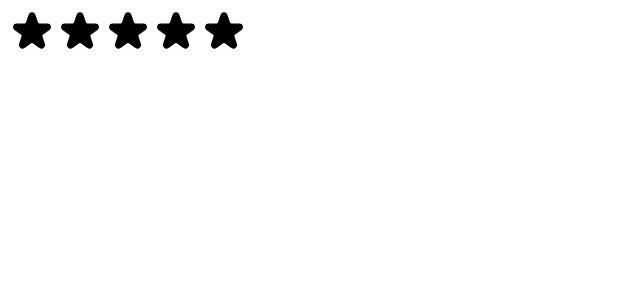
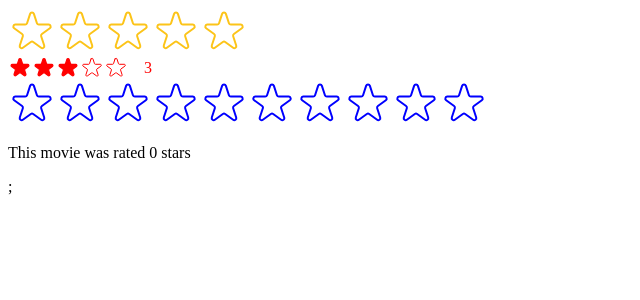
Before and after one commit to ortab123/07-usepopcorn, a React (Create React App) app: page / in a window 1280 px wide. Shown: the top 300 px of the page, without its empty margins (0-640 px from the left). Built offline with nearby package versions, Linux system fonts and the light colour scheme.

Commit message:
Refactor StarRating component to enhance functionality and improve rendering logic

```diff
--- a/src/StarRating.js
+++ b/src/StarRating.js
@@ -10,61 +10,92 @@
   display: "flex",
 };
 
+export default function StarRating({
+  maxRating = 5,
+  color = "#fcc419",
+  size = 48,
+  className = "",
+  messages = "",
+  defaultRating = 0,
+  onSetRating,
+}) {
+  const [rating, setRating] = useState(defaultRating);
+  const [tempRating, setTempRating] = useState(0);
+
+  function handleRating(rating) {
+    setRating(rating);
+    onSetRating(rating);
+  }
+
   const textStyle = {
     lineHeight: "1",
     margin: "0",
+    color,
+    fontSize: `${size / 1.5}px`,
   };
-
-export default function StarRating({ maxRating = 5 }) {
-  const [rating, setRating] = useState(0);
   return (
-    <div style={containerStyle}>
+    <div style={containerStyle} className={className}>
       <div style={starContainerStyle}>
         {Array.from({ length: maxRating }, (_, i) => (
-          <Star key={i} />
+          <Star
+            key={i}
+            full={tempRating ? tempRating >= i + 1 : rating >= i + 1}
+            onRate={() => handleRating(i + 1)}
+            onHoverIn={() => setTempRating(i + 1)}
+            onHoverOut={() => setTempRating(0)}
+            color={color}
+            size={size}
+          />
         ))}
       </div>
-      <p style={textStyle}>{rating || ""}</p>
+      <p style={textStyle}>
+        {messages.length === maxRating
+          ? messages[tempRating ? tempRating - 1 : rating - 1]
+          : tempRating || rating || ""}
+      </p>
     </div>
   );
 }
 
+function Star({ onRate, full, onHoverIn, onHoverOut, color, size }) {
   const starStyle = {
-  width: "48px",
-  height: "48px",
+    width: `${size}px`,
+    height: `${size}px`,
     display: "block",
     cursor: "pointer",
   };
-
-function Star() {
   return (
-    <span role="button" style={starStyle}>
+    <span
+      role="button"
+      style={starStyle}
+      onClick={onRate}
+      onMouseEnter={onHoverIn}
+      onMouseLeave={onHoverOut}
+    >
+      {full ? (
         <svg
           xmlns="http://www.w3.org/2000/svg"
           viewBox="0 0 20 20"
-        fill="#000"
-        stroke="#000"
+          fill={color}
+          stroke={color}
         >
           <path d="M9.049 2.927c.3-.921 1.603-.921 1.902 0l1.07 3.292a1 1 0 00.95.69h3.462c.969 0 1.371 1.24.588 1.81l-2.8 2.034a1 1 0 00-.364 1.118l1.07 3.292c.3.921-.755 1.688-1.54 1.118l-2.8-2.034a1 1 0 00-1.175 0l-2.8 2.034c-.784.57-1.838-.197-1.539-1.118l1.07-3.292a1 1 0 00-.364-1.118L2.98 8.72c-.783-.57-.38-1.81.588-1.81h3.461a1 1 0 00.951-.69l1.07-3.292z" />
         </svg>
+      ) : (
+        <svg
+          xmlns="http://www.w3.org/2000/svg"
+          fill="none"
+          viewBox="0 0 24 24"
+          stroke={color}
+        >
+          <path
+            strokeLinecap="round"
+            strokeLinejoin="round"
+            strokeWidth="{2}"
+            d="M11.049 2.927c.3-.921 1.603-.921 1.902 0l1.519 4.674a1 1 0 00.95.69h4.915c.969 0 1.371 1.24.588 1.81l-3.976 2.888a1 1 0 00-.363 1.118l1.518 4.674c.3.922-.755 1.688-1.538 1.118l-3.976-2.888a1 1 0 00-1.176 0l-3.976 2.888c-.783.57-1.838-.197-1.538-1.118l1.518-4.674a1 1 0 00-.363-1.118l-3.976-2.888c-.784-.57-.38-1.81.588-1.81h4.914a1 1 0 00.951-.69l1.519-4.674z"
+          />
+        </svg>
+      )}
     </span>
   );
 }
-
-// FULL STAR
-
-// EMPTY STAR
-
-// <svg
-//   xmlns="http://www.w3.org/2000/svg"
-//   fill="none"
-//   viewBox="0 0 24 24"
-//   stroke="#000"
-// >
-//   <path
-//     strokeLinecap="round"
-//     strokeLinejoin="round"
-//     strokeWidth="{2}"
-//     d="M11.049 2.927c.3-.921 1.603-.921 1.902 0l1.519 4.674a1 1 0 00.95.69h4.915c.969 0 1.371 1.24.588 1.81l-3.976 2.888a1 1 0 00-.363 1.118l1.518 4.674c.3.922-.755 1.688-1.538 1.118l-3.976-2.888a1 1 0 00-1.176 0l-3.976 2.888c-.783.57-1.838-.197-1.538-1.118l1.518-4.674a1 1 0 00-.363-1.118l-3.976-2.888c-.784-.57-.38-1.81.588-1.81h4.914a1 1 0 00.951-.69l1.519-4.674z"
-//   />
-// </svg>
--- a/src/index.js
+++ b/src/index.js
@@ -1,13 +1,28 @@
-import React from "react";
+import React, { useState } from "react";
 import ReactDOM from "react-dom/client";
 // import "./index.css";
 // import App from "./App";
 import StarRating from "./StarRating";
 
+function Test() {
+  const [movieRating, setMovieRating] = useState(0);
+  return (
+    <div>
+      <StarRating color="blue" maxRating={10} onSetRating={setMovieRating} />
+      <p> This movie was rated {movieRating} stars</p>;
+    </div>
+  );
+}
+
 const root = ReactDOM.createRoot(document.getElementById("root"));
 root.render(
   <React.StrictMode>
     {/* <App /> */}
-    <StarRating maxRating={5} />
+    <StarRating
+      maxRating={5}
+      messages={["Terrible", "Bad", "Okay", "Good", "Amazing"]}
+    />
+    <StarRating size={24} color="red" className="test" defaultRating={3} />
+    <Test />
   </React.StrictMode>,
 );
```
Lines whose indentation alone changed are shown as unchanged.
